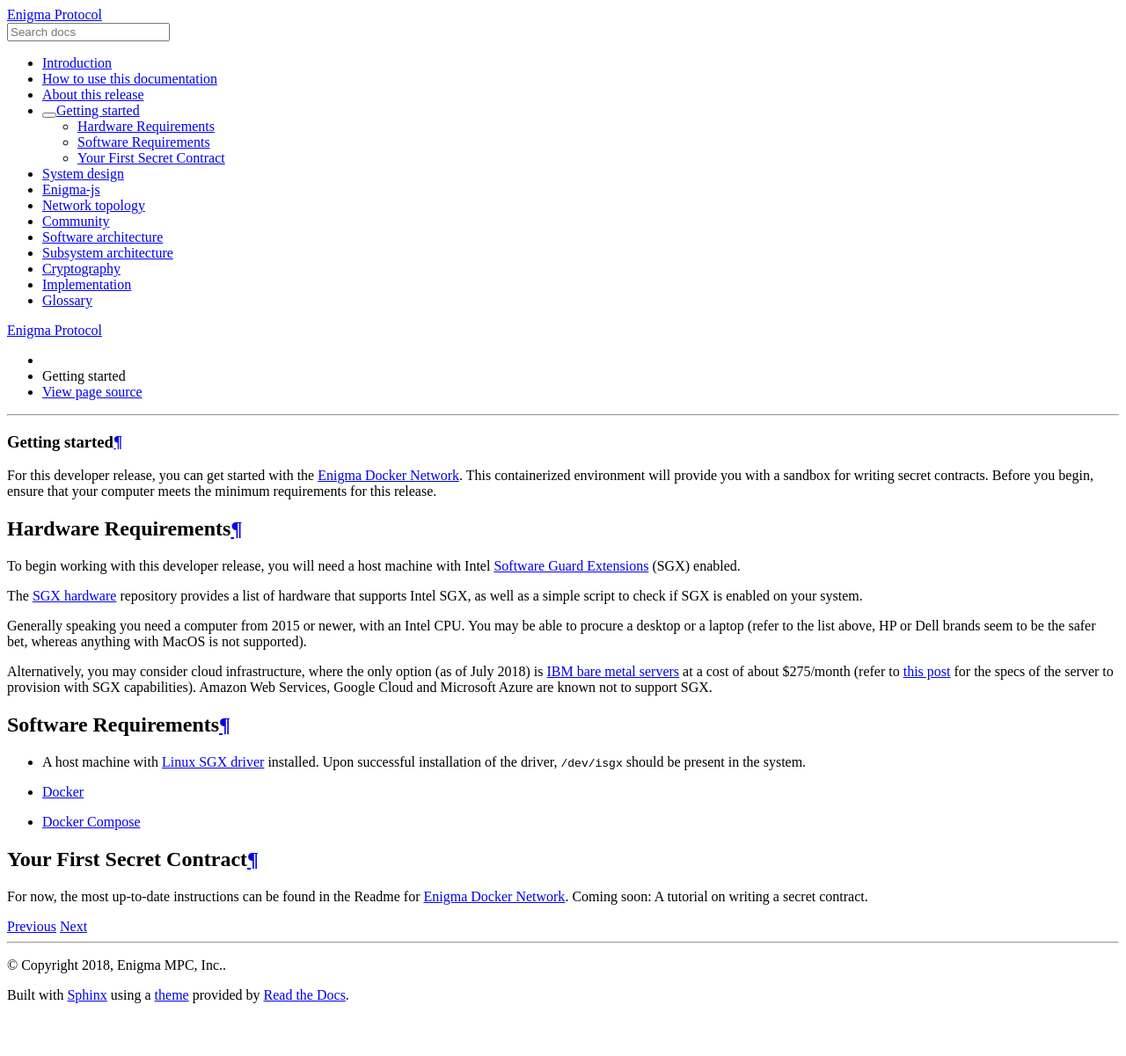
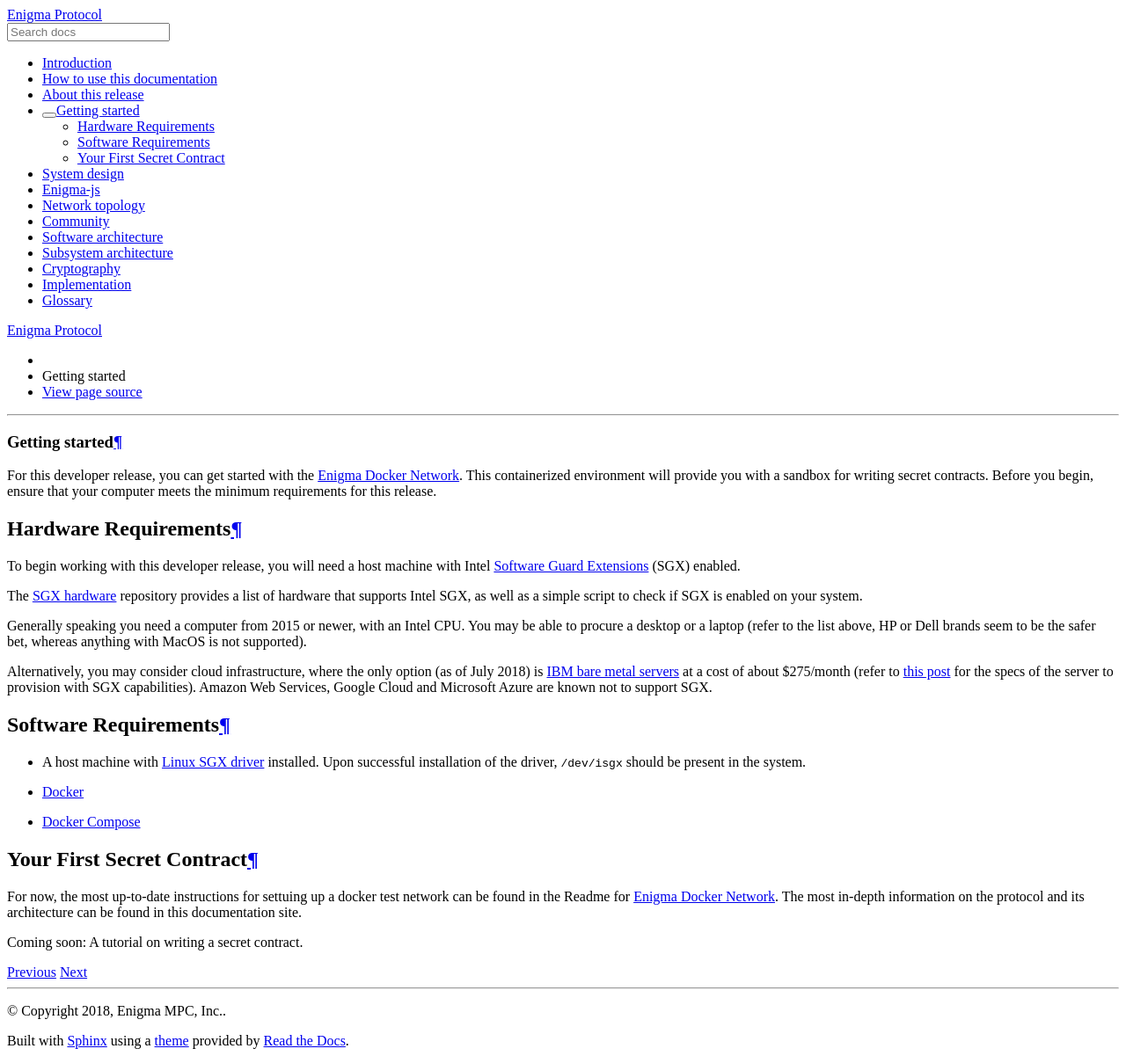
Before and after one commit to scrtlabs/protocol, a Sphinx documentation site: the page built from docs/source/GettingStarted.rst, in a window 1280 px wide. Shown: the whole page at 88% size. Built offline with Sphinx 7.4.7 and the Read the Docs theme 2.0.0, drawn with Linux system fonts in a browser that asks for light colours; before the commit the page ends 1149 px from its top, so only the background shows below that.

Commit message:
links and selected updates from Morias review

```diff
--- a/docs/source/Enigma-js.rst
+++ b/docs/source/Enigma-js.rst
@@ -9,6 +9,8 @@ target worker is securely running trusted hardware prior to sending data
 and paying fees. (Trusted hardware for this release means Intel SGX: for
 more information on SGX, see sections `On SGX <#on-sgx>`__ and
 `Registration <#registration>`__).
+
+This client library is still in active development. This documentation is will be added to as development proceeds.
 
 **validateKeyHex**
 ~~~~~~~~~~~~~~~~~~
--- a/docs/source/GettingStarted.rst
+++ b/docs/source/GettingStarted.rst
@@ -46,6 +46,7 @@ Software Requirements
 Your First Secret Contract
 ~~~~~~~~~~~~~~~~~~~~~~~~~~
 
-For now, the most up-to-date instructions can be found in the Readme for
-`Enigma Docker Network <https://github.com/enigmampc/enigma-docker-network>`_.
+For now, the most up-to-date instructions for settuing up a docker test network can be found in the Readme for
+`Enigma Docker Network <https://github.com/enigmampc/enigma-docker-network>`_. The most in-depth information on the protocol and its architecture can be found in this documentation site.
+
 Coming soon: A tutorial on writing a secret contract.
```
Also changed, not shown: docs/source/SubsystemArchitecture.rst (+3 -5 lines), docs/source/SystemDesign.rst (+3 -9 lines), 1 other file.
